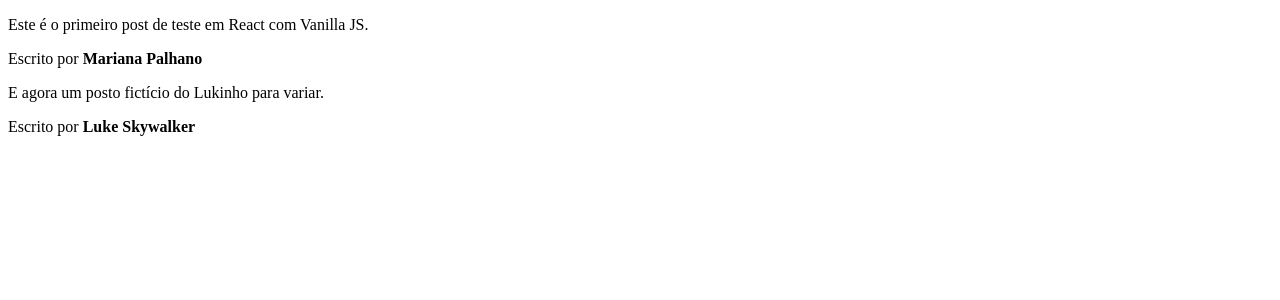
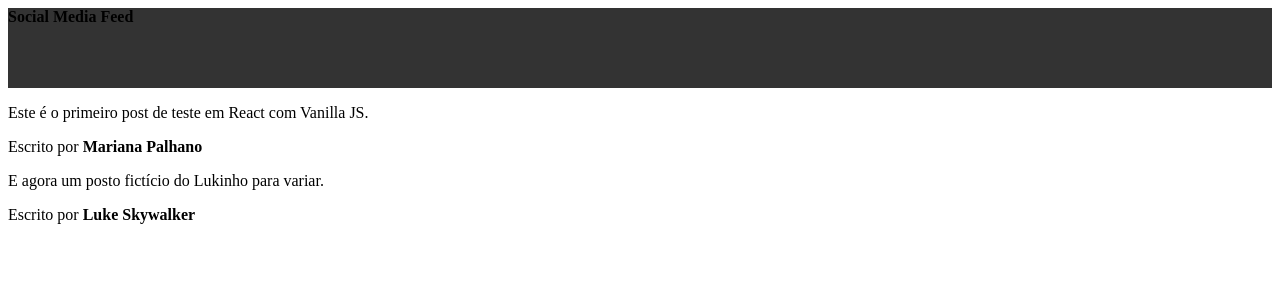
Before and after one commit to marianapalhano/react, a React (Vite) app in the folder p01-socialmedia-feed/: page / in a window 1280 px wide. Shown: the top 300 px of the page. Built offline with nearby package versions, Linux system fonts and the light colour scheme.

Commit message:
feat(p01-socialmedia-feed): creates header component

```diff
--- a/p01-socialmedia-feed/src/App.jsx
+++ b/p01-socialmedia-feed/src/App.jsx
@@ -1,9 +1,11 @@
+import { Header } from './components/Header';
 import { Post } from './Post';
 
 export function App() {
 
   return (
     <>
+      <Header />
       <Post
         author="Mariana Palhano"
         content="Este é o primeiro post de teste em React com Vanilla JS."
--- /dev/null
+++ b/p01-socialmedia-feed/src/components/Header.jsx
@@ -0,0 +1,9 @@
+import styles from './Header.module.css'
+
+export function Header() {
+    return(
+        <header className={styles.header}>
+            <strong>Social Media Feed</strong>
+        </header>
+    )
+}
--- /dev/null
+++ b/p01-socialmedia-feed/src/components/Header.module.css
@@ -0,0 +1,4 @@
+.header {
+    background: #333;
+    height: 80px;
+}
```
